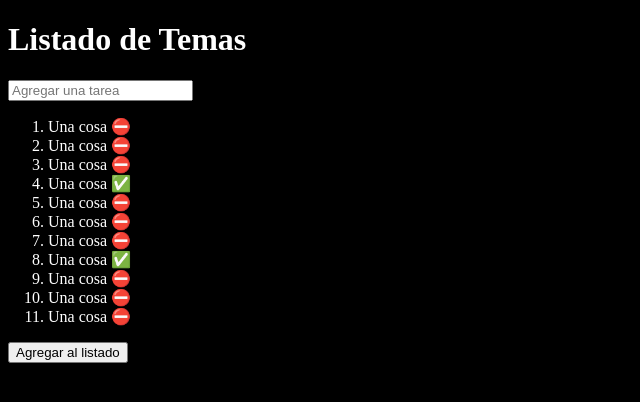
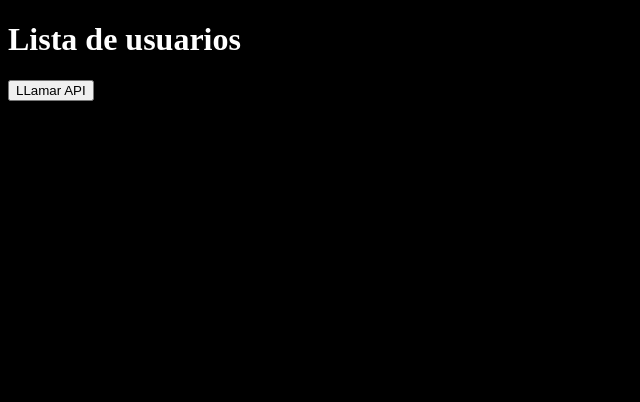
Before and after one commit to Hensahi/estudio-react, a React (Vite) app: page / in a window 1280 px wide. Shown: the top 402 px of the page, without its empty margins (0-640 px from the left). Built offline with nearby package versions, Linux system fonts and the light colour scheme.

Commit message:
mas estudios de hoy 29-04-26

```diff
--- /dev/null
+++ b/src/UsersApp.jsx
@@ -0,0 +1,43 @@
+import { useEffect, useState } from "react";
+
+const url = "https://jsonplaceholder.typicode.com/users";
+
+export const UsersApp = () => {
+
+  const [users, setUsers] = useState([]);
+
+  const fetchAPI = async () => {
+    try {
+      const response = await fetch(url);
+      const data = await response.json();
+      console.log(data);
+      setUsers(data);
+    } catch (error) {
+      console.error(error);
+    }
+  };
+
+  // fetchAPI();
+
+//   useEffect(() => {
+//     fetchAPI();
+//     // console.log("Esta corriendo useEffect");
+//   }, []);
+
+  const handleFetch = () => {
+    fetchAPI();
+
+  }
+
+  return (
+    <>
+      <h1>Lista de usuarios</h1>
+      <ul>
+        {users.map((user) => (
+          <li key={user.id}>{user.name}</li>
+        ))}
+      </ul>
+      <button onClick={handleFetch}>LLamar API</button>
+    </>
+  );
+};
--- a/src/main.jsx
+++ b/src/main.jsx
@@ -1,13 +1,11 @@
 import { StrictMode } from "react";
 import { createRoot } from "react-dom/client";
-import {TextoColor} from "./ejercicios/TextoColor"
+import {UsersApp} from "./UsersApp"
 import "./main.css";
-import { Saludar } from "./ejercicios/Saludar";
-import { ListadoApp } from "./ListadoApp";
+
 
 createRoot(document.getElementById("root")).render(
   <StrictMode>
-
-   <ListadoApp />
+  <UsersApp />
   </StrictMode>,
 );
```
Also changed, not shown: src/componentes/ComponentePractica.jsx (renamed from src/ComponentePractica.jsx), src/componentes/Contador.jsx (renamed from src/Contador.jsx), src/componentes/PrimerComponente.jsx (renamed from src/PrimerComponente.jsx), 1 other file (tests, documents, lock files or other folders).
